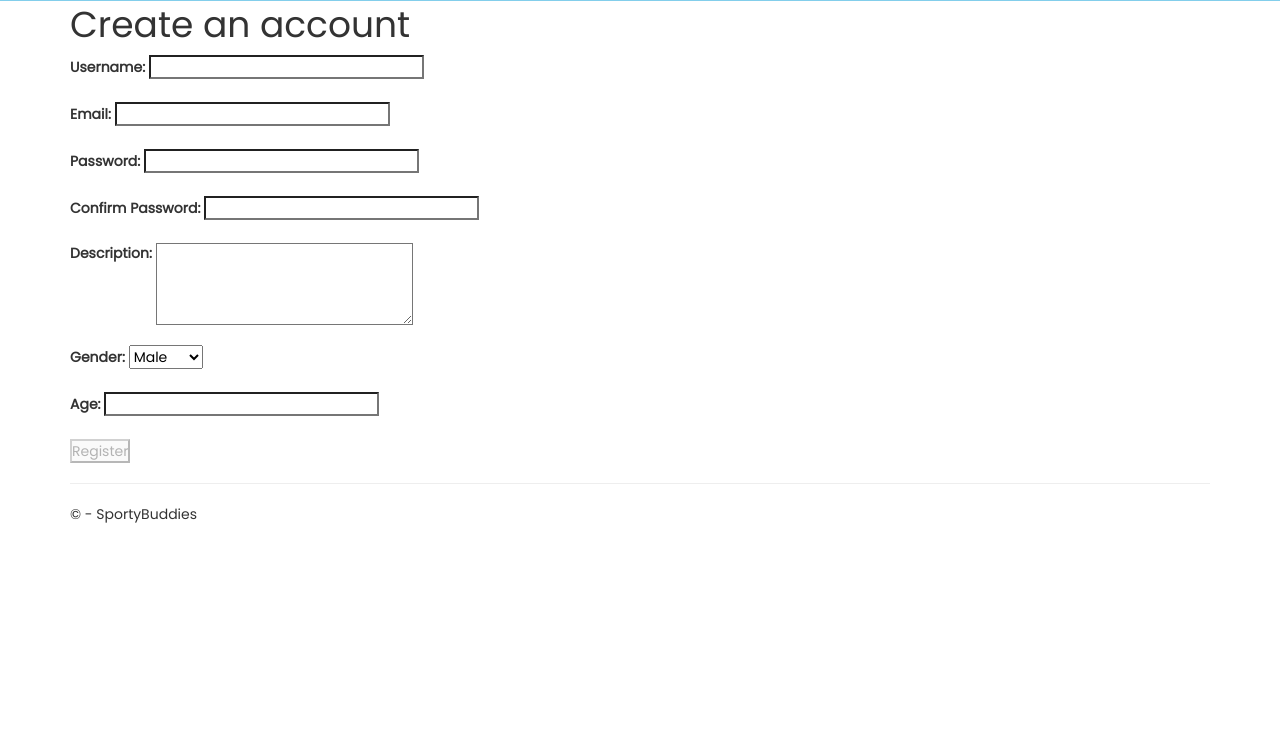
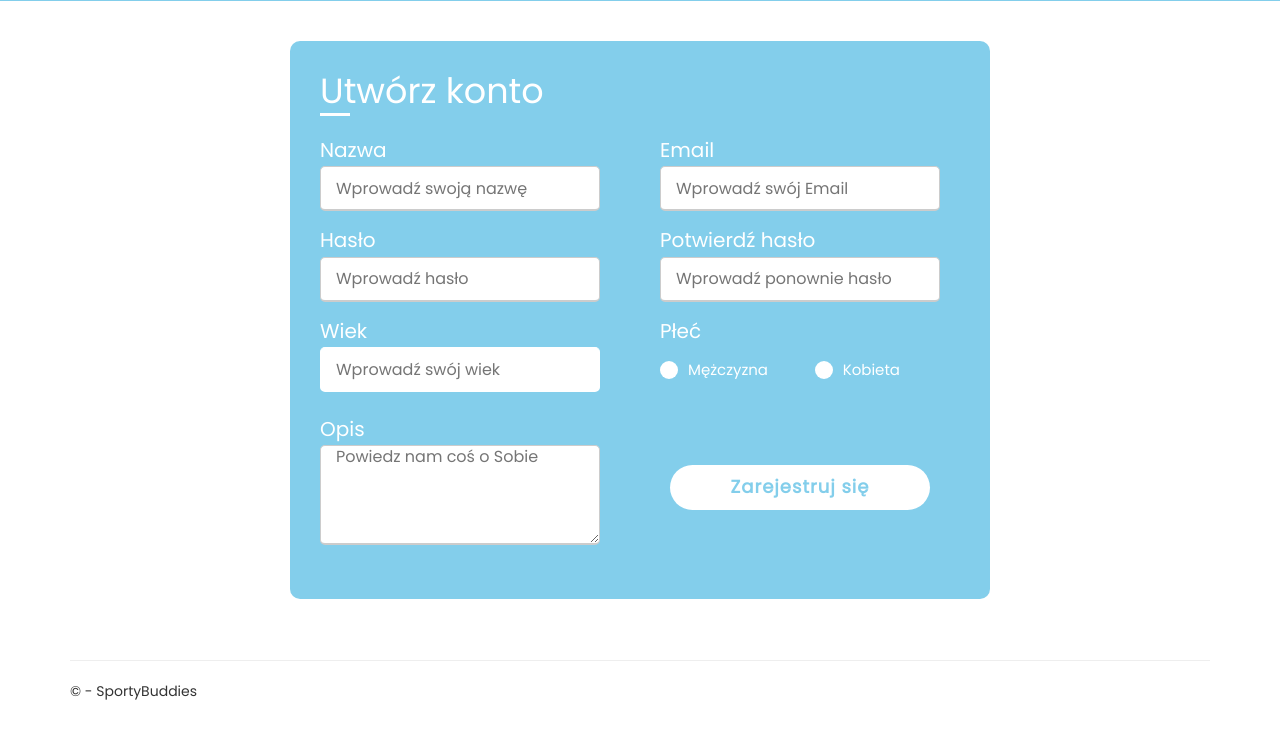
Before and after one commit to Mals0n2/SportyBuddies, a Flask app: page /register in a window 1280 px wide. Shown: the part 50-800 px from the top of the page. Run offline with Flask 2, Linux system fonts and the light colour scheme; parts of the project's set-up code (start-up, migrations or seed data) failed here and were passed over; some libraries are stand-ins or nearby versions.

Commit message:
Zmiana strony rejestracji, css

```diff
--- a/SportyBuddies/SportyBuddies/static/content/site.css
+++ b/SportyBuddies/SportyBuddies/static/content/site.css
@@ -336,3 +336,173 @@ h1 {
     .register-link p a:hover {
         text-decoration: underline;
     }
+
+/*Register*/
+
+.register-body{
+    font-family: "Poppins", sans-serif;
+    display: flex;
+    height: 80vh;
+    justify-content: center;
+    align-items: center;
+    padding: 10px;
+    background: white;
+}
+
+.register-container {
+    max-width: 700px;
+    width: 100%;
+    background: #83CEEB;
+    padding: 25px 30px;
+    border-radius: 10px;
+}
+
+.register-container .register-title{
+    font-size: 35px;
+    font-weight: 500;
+    color: white;
+    position: relative;
+}
+
+.register-container .register-title::before{
+    content: '';
+    position: absolute;
+    left: 0;
+    bottom: 0;
+    height: 3px;
+    width: 30px;
+    background: white;
+}
+
+    .register-container form .user-details {
+        display: flex;
+        flex-wrap: wrap;
+        justify-content: space-between;
+        margin: 20px 0 12px 0;
+    }
+
+form .user-details .input-box-register{
+    margin-bottom: 15px;
+    width: calc(100% / 2 - 20px);
+}
+.user-details .input-box-register .details{
+    display: block;
+    color: white;
+    font-size: 20px;
+    font-weight: 500;
+    margin-bottom: 2px;
+}
+.user-details .input-box-register input {
+    height: 45px;
+    width: 100%;
+    outline: none;
+    border-radius: 5px;
+    border: 1px solid #ccc;
+    padding-left: 15px;
+    font-size: 16px;
+    border-bottom-width: 2px;
+    transition: all 0.3s ease;
+}
+.user-details .input-box-register input:focus,
+.user-details .input-box-register input:valid{
+    border-color: white;
+}
+
+form .gender-details .gender-title{
+    font-size: 20px;
+    font-weight: 500;
+    color: white;
+}
+
+form .gender-details .category {
+    display: flex;
+    width: 80%;
+    margin: 14px 0;
+    justify-content: space-between;
+}
+
+.gender-details .category label{
+    display: flex;
+    align-items: center;
+    color: white;
+    font-size: 15px;
+    font-weight: 100;
+}
+
+.gender-details .category .dot {
+    height: 18px;
+    width: 18px;
+    background: white;
+    border-radius: 50%;
+    margin-right: 10px;
+    border: 5px solid transparent;
+    transition: all 0.3s ease;
+}
+
+#dot-1:checked ~ .category label .one,
+#dot-2:checked ~ .category label .two {
+    border-color: #53affb;
+}
+
+form input[type="radio"]{
+    display: none;
+}
+form .register-button{
+    height: 45px;
+    width: 260px;
+    margin: 50px;
+    margin-right: 30px;
+    align-items: center;
+
+}
+
+form .register-button input{
+    height: 100%;
+    width: 100%;
+    outline: none;
+    color: #83CEEB;
+    border: none;
+    font-size: 18px;
+    font-weight: 700;
+    border-radius: 30px;
+    letter-spacing: 1px;
+    background: white;
+}
+
+@media (max-width: 584px) {
+    .register-container{
+        max-width: 100%;
+    }
+    form .user-details .input-box-register{
+        margin-bottom: 15px;
+        width: 100%;
+    }
+    form .gender-details .category {
+        width: 100%;
+    }
+    .register-container form .user-details {
+        max-height: 300px;
+        overflow-y: scroll;
+    }
+    .user-details::-webkit-scrollbar{
+        width: 0;
+    }
+    }
+.user-details .input-box-register textarea {
+    width: 100%;
+    height: 100px;
+    outline: none;
+    border-radius: 5px;
+    border: 1px solid #ccc;
+    padding-left: 15px;
+    font-size: 16px;
+    border-bottom-width: 2px;
+    transition: all 0.3s ease;
+    color: black;
+    font-weight: 500;
+    margin-bottom: 2px;
+}
+
+    .user-details .input-box-register textarea:focus {
+        border-color: white;
+    }
--- a/SportyBuddies/SportyBuddies/templates/register.html
+++ b/SportyBuddies/SportyBuddies/templates/register.html
@@ -2,35 +2,67 @@
 
 {% block content %}
 
-<h1>Create an account</h1>
-<form action="#" method="post" onsubmit="return validateForm();">
-    <label for="username">Username:</label>
-    <input type="text" name="username" id="username" required><br><br>
+<div class="register-body">
+    <div class="register-container">
 
-    <label for="email">Email:</label>
-    <input type="email" name="email" id="email"><br><br>
+        <div class="register-title">Utw&oacute;rz konto</div>
 
-    <label for="password">Password:</label>
-    <input type="password" name="password" id="password" required oninput="validatePassword()"><br><br>
+        <form action="#" method="post" onsubmit="return validateForm();">
+            <div class="user-details">
+                <div class="input-box-register">
+                    <span class="details">Nazwa</span>
+                    <input type="text" placeholder="Wprowad&zacute; swoj&aogon; nazw&eogon;" name="username" id="username" required>
+                </div>
+                <div class="input-box-register">
+                    <span class="details">Email</span>
+                    <input type="email" name="email" id="email" placeholder="Wprowad&zacute; sw&oacute;j Email" required>
+                </div>
+                <div class="input-box-register">
+                    <span class="details">Has&lstrok;o</span>
+                    <input type="password" name="password" id="password" required oninput="validatePassword()" placeholder="Wprowad&zacute; has&lstrok;o">
+                </div>
+                <div class="input-box-register">
+                    <span class="details">Potwierd&zacute; has&lstrok;o</span>
+                    <input type="password" name="password_confirm" id="password_confirm" required oninput="validatePassword()" placeholder="Wprowad&zacute; ponownie has&lstrok;o">
+                </div>
+                <div class="input-box-register">
+                    <span class="details">Wiek</span>
+                    <input type="number" name="age" id="age" placeholder="Wprowad&zacute; sw&oacute;j wiek">
+                </div>
+                <div class="input-box-register">
+                    <span class="details">P&lstrok;e&cacute;</span>
+                    <div class="gender-details">
+                        <input type="radio" name="gender" id="dot-1" value="male" required>
+                        <input type="radio" name="gender" id="dot-2" value="female" required>
+                        <div class="category" name="gender" id="gender" required>
+                            <label for="dot-1">
+                                <span class="dot one"></span>
+                                <span class="gender">M&eogon;&zdot;czyzna</span>
+                            </label>
+                            <label for="dot-2">
+                                <span class="dot two"></span>
+                                <span class="gender">Kobieta</span>
+                            </label>
+                        </div>
+                    </div>
+                </div>
+                <div class="input-box-register">
+                    <span class="details">Opis</span>
+                    <textarea placeholder="Powiedz nam co&sacute; o Sobie" name="description" id="description"></textarea>
+                </div>
 
-    <label for="password_confirm">Confirm Password:</label>
-    <input type="password" name="password_confirm" id="password_confirm" required oninput="validatePassword()"><br><br>
+                <div class="register-button">
+                    <input type="submit" value="Zarejestruj si&eogon;" id="submitBtn">
+                </div>
 
-    <label for="description">Description:</label>
-    <textarea name="description" id="description" rows="4"></textarea><br><br>
+            </div>
+</form>
 
-    <label for="gender">Gender:</label>
-    <select name="gender" id="gender" required>
-        <option value="male">Male</option>
-        <option value="female">Female</option>
-        <option value="other">Other</option>
-    </select><br><br>
 
-    <label for="age">Age:</label>
-    <input type="number" name="age" id="age"><br><br>
+    </div>
 
-    <input type="submit" value="Register" id="submitBtn" disabled>
-</form>
+</div>
+
 
 <script>
     function validatePassword() {
```
